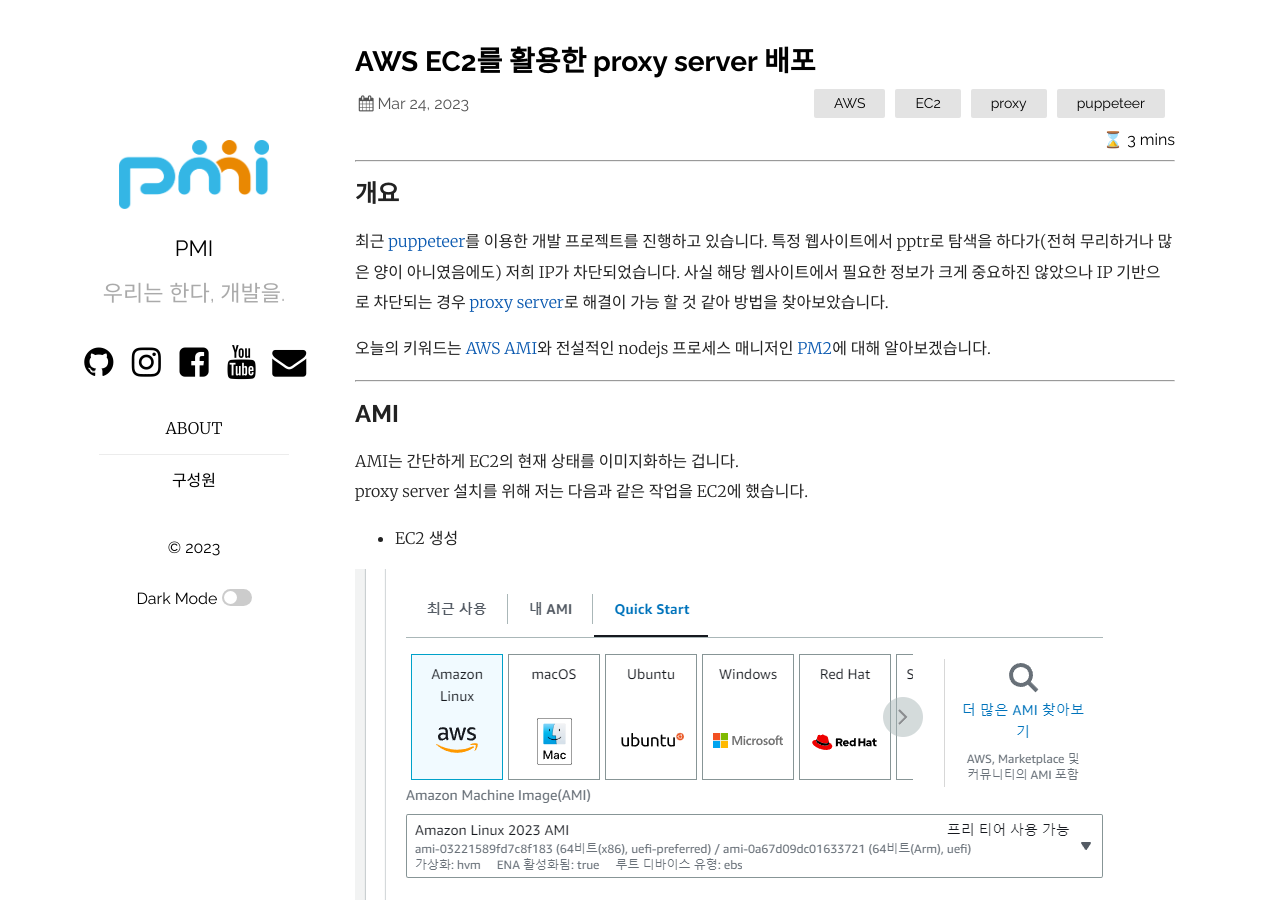
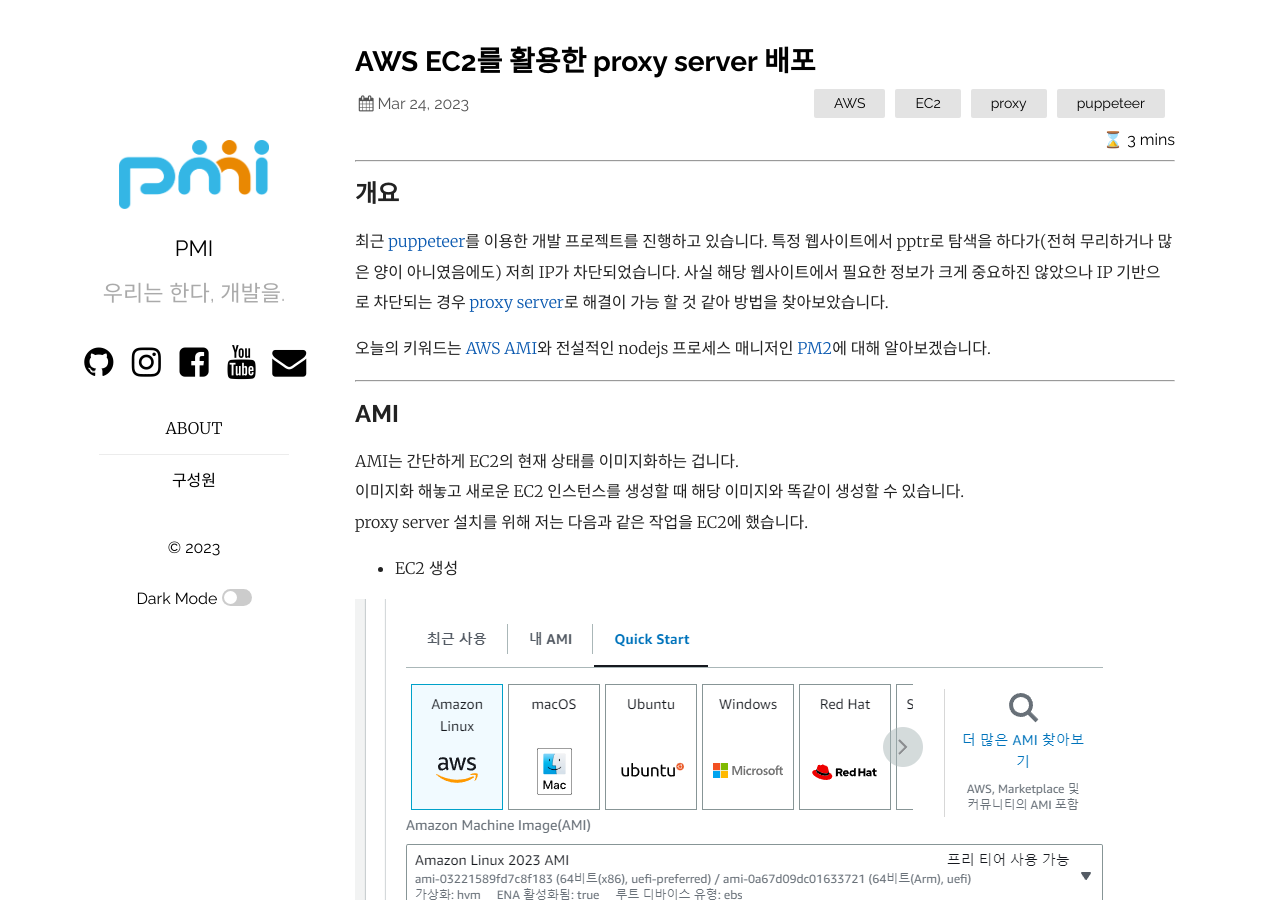
Before and after one commit to pmirnc-dev/pmirnc-dev.github.io, a Jekyll site: the page built from _posts/2023-03-24-AWS-EC2를-활용한-proxy-server-배포.md, in a window 1280 px wide and 900 px high. Built offline with Jekyll 4.4.1, drawn with Linux system fonts in a browser that asks for light colours; comment, search, counter and statistics services are not loaded.

Commit message:
fix(post): 새로운 포스팅 및 팀원 소개 약간의 변경
새로운 포스팅 및 팀원 소개 약간의 변경

```diff
--- a/_posts/2023-03-24-AWS-EC2를-활용한-proxy-server-배포.md
+++ b/_posts/2023-03-24-AWS-EC2를-활용한-proxy-server-배포.md
@@ -21,6 +21,7 @@
 ## AMI
 
 AMI는 간단하게 EC2의 현재 상태를 이미지화하는 겁니다.
+이미지화 해놓고 새로운 EC2 인스턴스를 생성할 때 해당 이미지와 똑같이 생성할 수 있습니다.
 proxy server 설치를 위해 저는 다음과 같은 작업을 EC2에 했습니다.
 
 - EC2 생성
```
